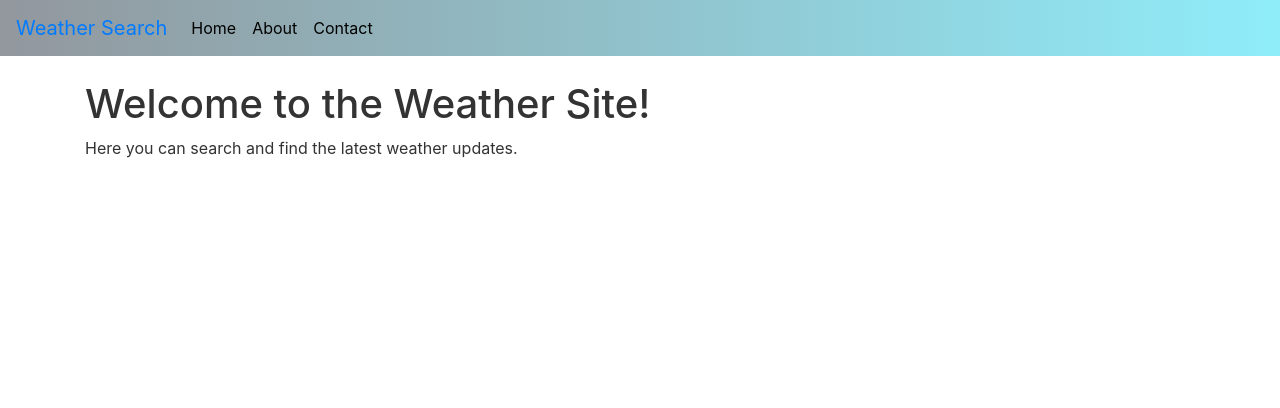
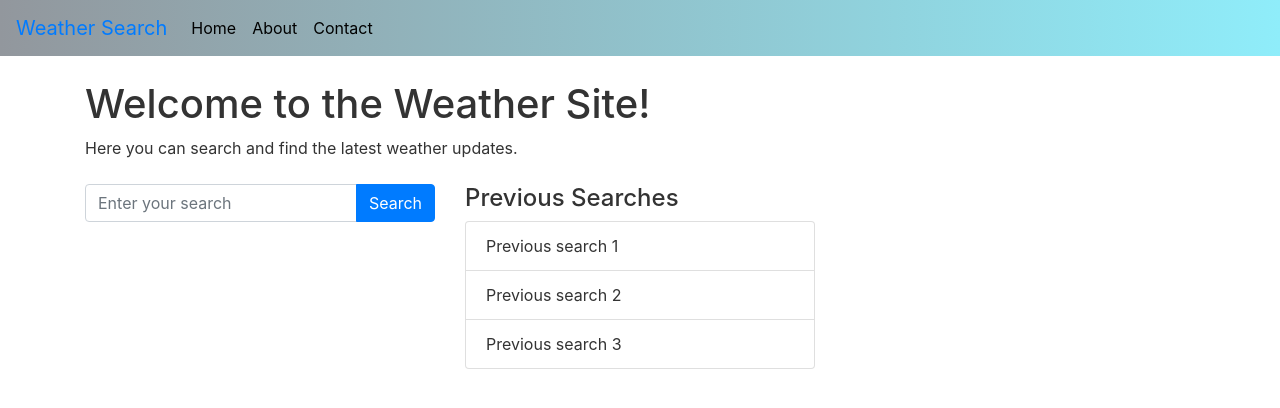
Before and after one commit to JeremyBlau/Weather-Forecast-API, a plain HTML site: page index.html in a window 1280 px wide. Drawn offline with nearby package versions, Linux system fonts and the light colour scheme.

Commit message:
added a search bar and rows for previous searches

```diff
--- a/index.html
+++ b/index.html
@@ -10,8 +10,6 @@
 
 </head>
 <body>
-  <!-- Navbar -->
-
   <nav class="navbar navbar-expand-lg navbar-custom">
     <a class="navbar-brand" href="#">Weather Search</a>
     <button class="navbar-toggler" type="button" data-toggle="collapse" data-target="#navbarNav" aria-controls="navbarNav" aria-expanded="false" aria-label="Toggle navigation">
@@ -31,7 +29,6 @@
       </ul>
     </div>
   </nav>
-
   <!-- Main content -->
   <div class="container mt-4">
     <h1>Welcome to the Weather Site!</h1>
@@ -39,7 +36,27 @@
     <!-- Your weather content goes here -->
   </div>
 
-  <script src="assets/js/script.js"></script>
-
+  <div class="container mt-4">
+    <div class="row">
+      <!-- Search box column -->
+      <div class="col-md-4">
+        <div class="input-group mb-3">
+          <input type="text" class="form-control" placeholder="Enter your search">
+          <div class="input-group-append">
+            <button class="btn btn-primary" type="button">Search</button>
+          </div>
+        </div>
+      </div>
+<!-- Previous searches column -->
+    <div class="col-md-4">
+     <h4>Previous Searches</h4>
+     <ul class="list-group">
+      <li class="list-group-item">Previous search 1</li>
+      <li class="list-group-item">Previous search 2</li>
+      <li class="list-group-item">Previous search 3</li>
+      <!-- Add more previous searches here -->
+      </ul>
+      </div>
+<script src="assets/js/script.js"></script>
 </body>
 </html>
```
